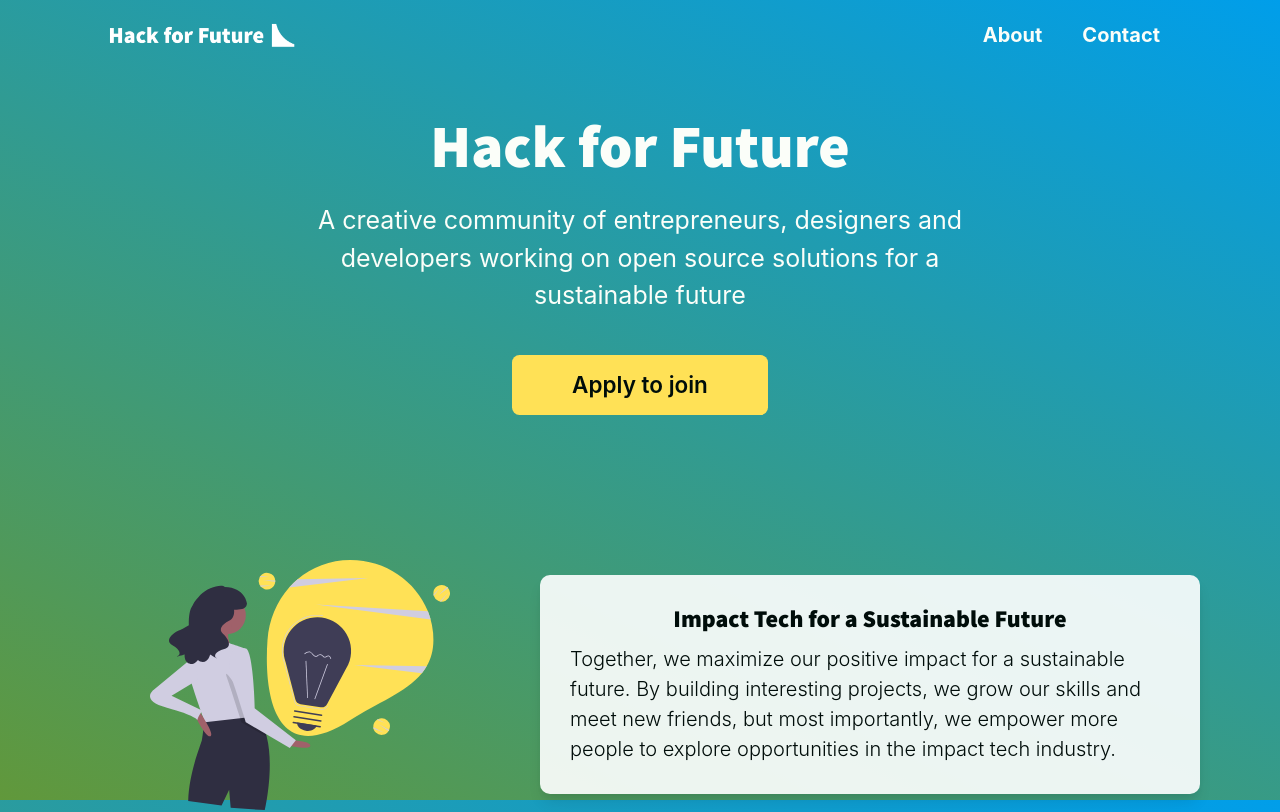
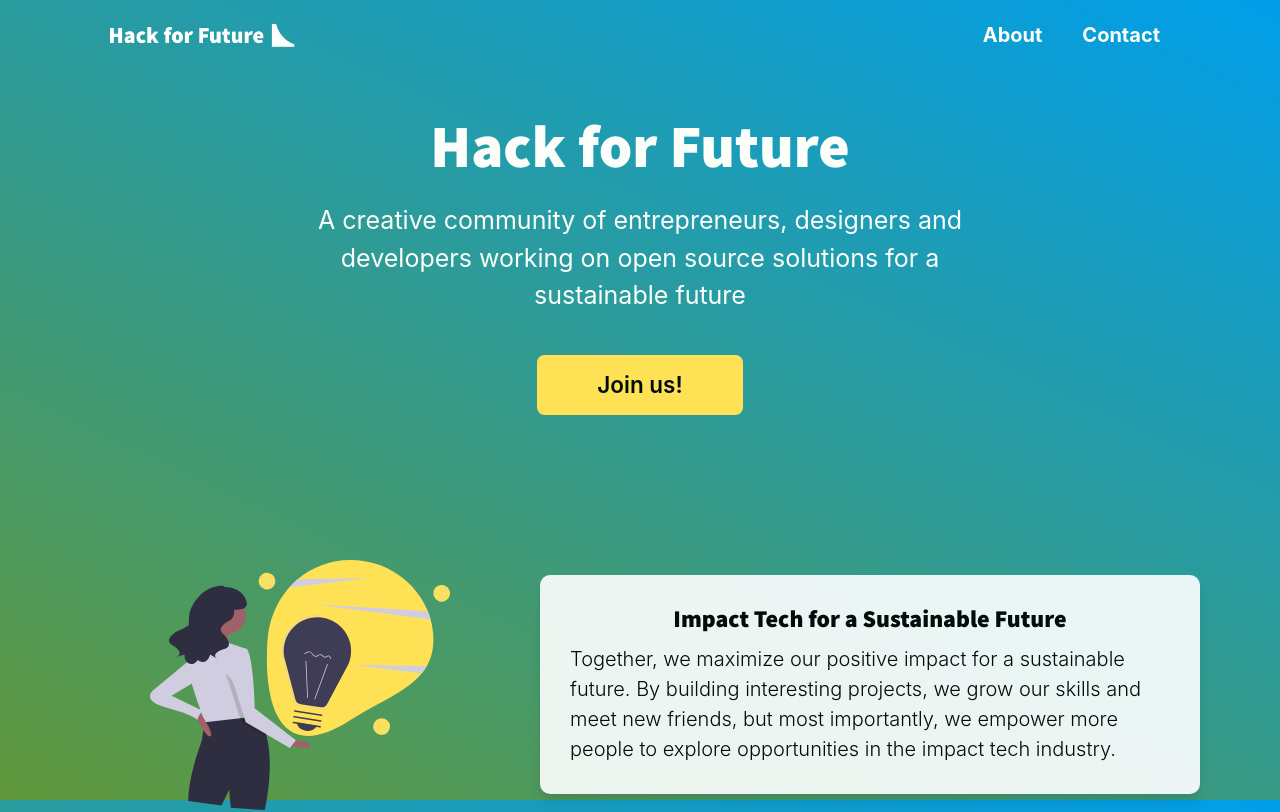
Before and after one commit to Greenheart/hackforfuture.org, a Next.js app: page / in a window 1280 px wide. Shown: the top 812 px of the page. Built offline with nearby package versions, Linux system fonts and the light colour scheme.

Commit message:
Update imports and add community invite

```diff
--- a/components/Header.tsx
+++ b/components/Header.tsx
@@ -2,7 +2,6 @@ import { Flex, Link, Container } from '@chakra-ui/react'
 import NextLink from 'next/link'
 import Image from 'next/image'
 
-import { theme } from '../shared/theme'
 import { email, siteName } from '../shared/constants'
 
 interface NavLinkProps {
--- a/components/Partners.tsx
+++ b/components/Partners.tsx
@@ -1,9 +1,6 @@
 import { FC } from 'react'
-import { Text, Link, Heading, Grid, Box, BoxProps } from '@chakra-ui/react'
+import { Link, Heading, Grid, Box, BoxProps } from '@chakra-ui/react'
 import Image from 'next/image'
-import NextLink from 'next/link'
-
-import { email, siteName } from '../shared/constants'
 
 interface Partner {
     name: string
--- a/components/PrimaryCTA.tsx
+++ b/components/PrimaryCTA.tsx
@@ -2,8 +2,10 @@ import { FC } from 'react'
 import NextLink from 'next/link'
 import { Button, ButtonProps } from '@chakra-ui/react'
 
+import { communityInvite } from '../shared/constants'
+
 const PrimaryCTA: FC<ButtonProps> = ({ ...props }) => (
-    <NextLink href={'/'} passHref>
+    <NextLink href={communityInvite} passHref>
         <Button
             mt="8"
             as="a"
@@ -14,7 +16,7 @@ const PrimaryCTA: FC<ButtonProps> = ({ ...props }) => (
             w={['100%', 'unset']}
             {...props}
         >
-            Apply to join
+            Join us!
         </Button>
     </NextLink>
 )
--- a/shared/constants.ts
+++ b/shared/constants.ts
@@ -2,3 +2,5 @@ export const email = 'hackforfuture@gmail.com'
 export const siteName = 'Hack for Future'
 export const description =
     'A creative community of entrepreneurs, designers and developers working on open source solutions for a sustainable future'
+export const communityInvite =
+    'https://matrix.to/#/!RfWpjFNKGUIYotoPZZ:matrix.org?via=matrix.org'
```
Also changed, not shown: pages/index.tsx (+1 -9 lines).
